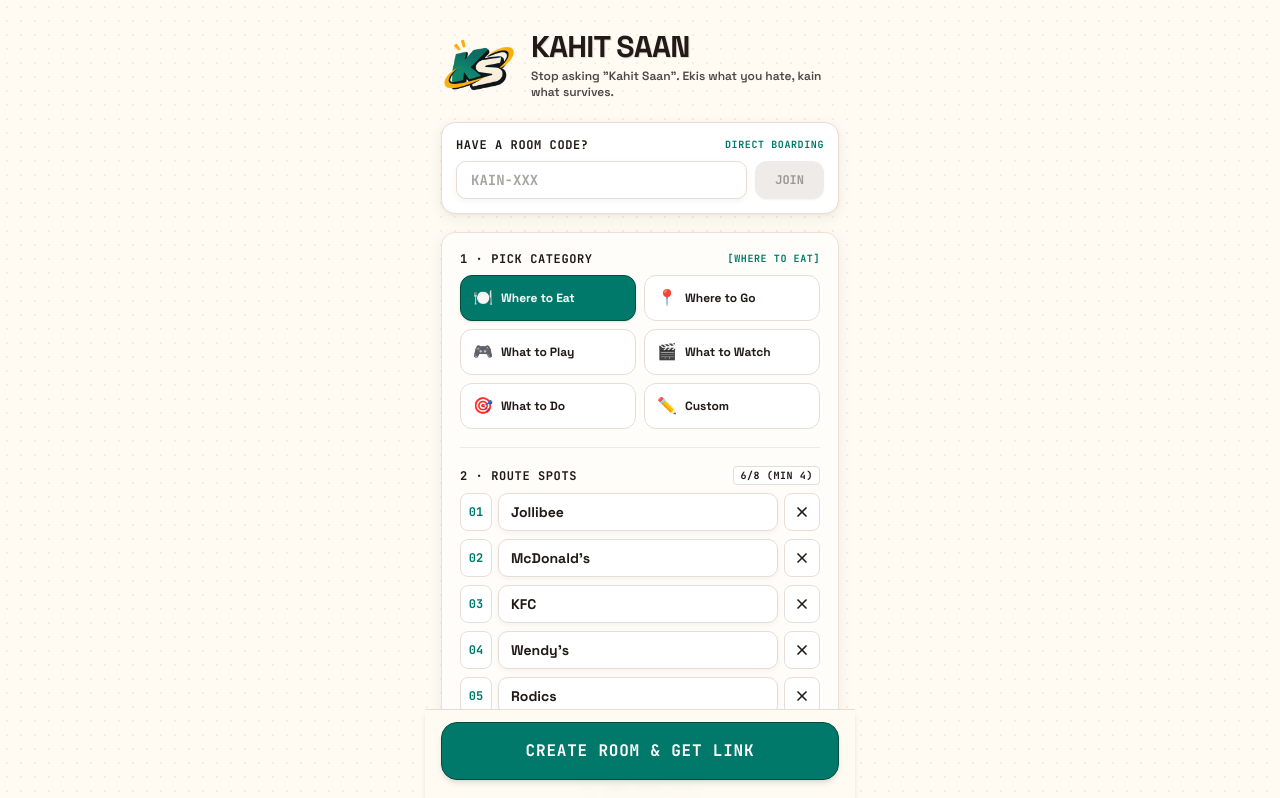
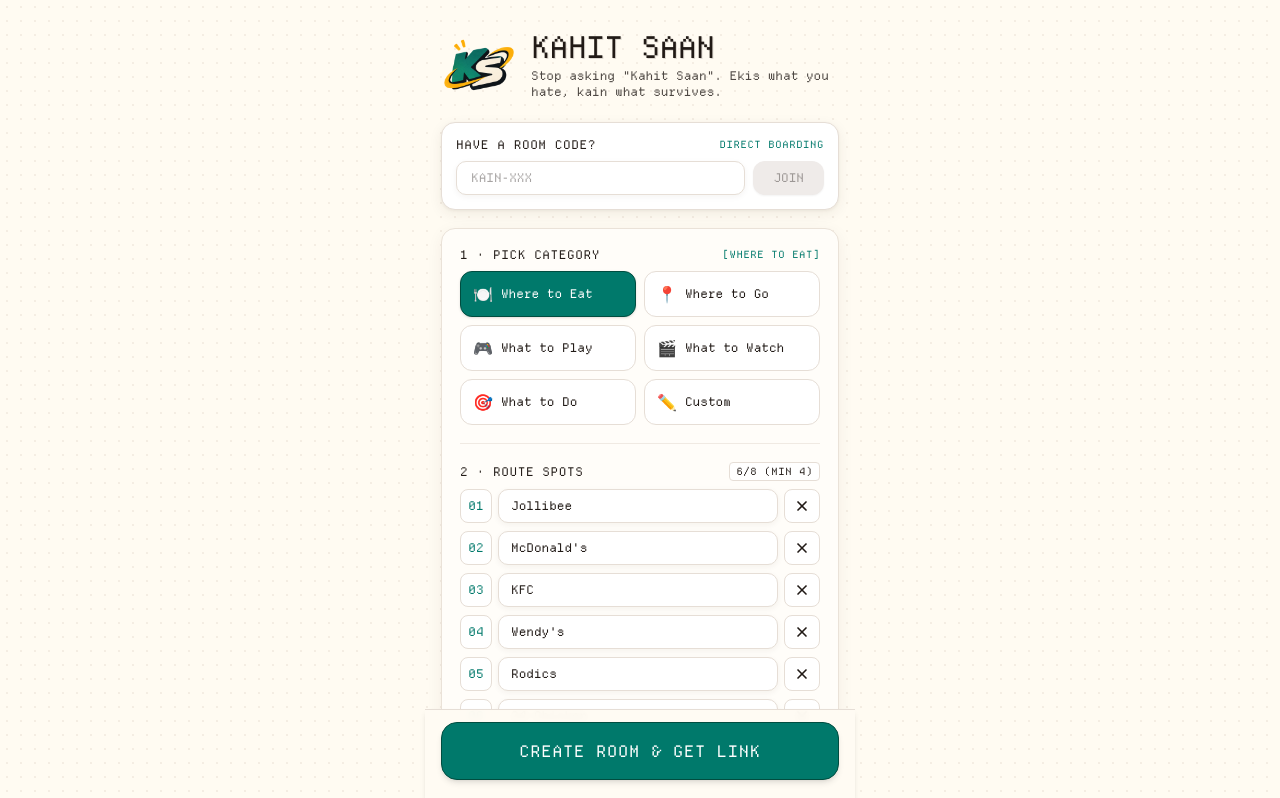
Before and after one commit to H3XoRuSH/kahit-saan, a Next.js app: page / in a window 1280 px wide. Shown: the top 798 px of the page. Built offline with nearby package versions, Linux system fonts and the light colour scheme.

Commit message:
style(typography): switch app to Departure Mono with bold winner plate

```diff
--- a/src/app/globals.css
+++ b/src/app/globals.css
@@ -24,17 +24,20 @@
   --color-calamansi: var(--calamansi);
   --color-tin: var(--tin);
   --color-plate-border: var(--plate-border);
-  --font-display: var(--font-space), system-ui, sans-serif;
-  --font-mono: var(--font-jb), ui-monospace, monospace;
+  --font-display: var(--font-mono-departure), ui-monospace, monospace;
+  --font-sans: var(--font-mono-departure), ui-monospace, monospace;
+  --font-mono: var(--font-mono-departure), ui-monospace, monospace;
 }
 
 html,
 body {
+  font-synthesis: none;
+  -webkit-font-smoothing: antialiased;
   background-color: var(--milk);
   background-image: radial-gradient(rgba(120, 80, 50, 0.08) 1px, transparent 1px);
   background-size: 14px 14px;
   color: var(--espresso);
-  font-family: var(--font-space), system-ui, sans-serif;
+  font-family: var(--font-mono-departure), ui-monospace, monospace;
   -webkit-tap-highlight-color: transparent;
   overscroll-behavior: none;
   caret-color: var(--teal);
--- a/src/app/layout.tsx
+++ b/src/app/layout.tsx
@@ -1,9 +1,12 @@
 import type { Metadata, Viewport } from "next";
-import { Space_Grotesk, JetBrains_Mono } from "next/font/google";
+import localFont from "next/font/local";
 import "./globals.css";
 
-const space = Space_Grotesk({ variable: "--font-space", subsets: ["latin"], weight: ["500", "600", "700"] });
-const jb = JetBrains_Mono({ variable: "--font-jb", subsets: ["latin"], weight: ["500", "700"] });
+const departureMono = localFont({
+  src: "./fonts/DepartureMono-Regular.woff2",
+  variable: "--font-mono-departure",
+  display: "swap",
+});
 
 export const metadata: Metadata = {
   title: "Kahit Saan - Main Menu",
@@ -27,7 +30,7 @@ export const viewport: Viewport = {
 
 export default function RootLayout({ children }: LayoutProps<"/">) {
   return (
-    <html lang="en" className={`${space.variable} ${jb.variable} h-full antialiased`}>
+    <html lang="en" className={`${departureMono.variable} h-full antialiased`}>
       <body className="min-h-dvh">{children}</body>
     </html>
   );
--- a/src/components/LobbyScreen.tsx
+++ b/src/components/LobbyScreen.tsx
@@ -136,7 +136,7 @@ export function JoinGate({
               placeholder={defaultAlias ? `e.g. ${defaultAlias}` : "Your nickname"}
               title={`You will be introduced as ${defaultAlias} if no alias is entered`}
               onChange={(e) => onNick(e.target.value)}
-              className="enamel-plate-sm min-w-0 flex-1 bg-white px-3 py-2 text-sm font-bold text-espresso outline-none placeholder:text-espresso/30 focus:border-teal"
+              className="enamel-plate-sm min-w-0 flex-1 bg-white px-3 py-2 text-xs text-espresso outline-none placeholder:text-espresso/30 focus:border-teal"
             />
             <button
               onClick={() => onNick(RANDOM_NICKNAMES[Math.floor(Math.random() * RANDOM_NICKNAMES.length)])}
--- a/src/components/Receipt.tsx
+++ b/src/components/Receipt.tsx
@@ -67,7 +67,7 @@ export default function Receipt({ room, onRematch, onHome, isGuest }: Props) {
         <div className="font-mono text-xs font-bold uppercase tracking-widest text-espresso/80">
           {theme.winnerPrefix}
         </div>
-        <div className="sign-dropshadow my-1.5 font-extrabold text-3xl sm:text-4xl leading-tight tracking-tight text-espresso">
+        <div className="sign-dropshadow my-1.5 font-extrabold text-3xl sm:text-4xl leading-tight tracking-tight text-espresso [font-synthesis:weight]">
           {winner.title}
         </div>
         <div className="font-mono text-xs font-bold text-espresso/85">
@@ -96,7 +96,7 @@ export default function Receipt({ room, onRematch, onHome, isGuest }: Props) {
         </div>
         <div className="flex flex-col gap-1.5">
           <LeaderRow
-            label={`1. ${winner.title} 🏆`}
+            label={<span className="[font-synthesis:weight]">{`1. ${winner.title} 🏆`}</span>}
             value={`❤️${winner.heartsFrom.length} ❌${winner.strikesFrom.length}`}
           />
           {runners.map((o, i) => (
--- a/src/components/SetupScreen.tsx
+++ b/src/components/SetupScreen.tsx
@@ -82,7 +82,7 @@ export default function SetupScreen({ nickname, onNick, onCreate, onJoinCode }:
             placeholder="KAIN-XXX"
             onChange={(e) => setCode(e.target.value)}
             onKeyDown={(e) => e.key === "Enter" && codeOk && onJoinCode(normalizeCode(code))}
-            className="enamel-plate-sm min-w-0 flex-1 bg-milk px-3.5 py-2 font-mono text-sm font-bold uppercase text-espresso outline-none placeholder:text-espresso/40 focus:border-teal"
+            className="enamel-plate-sm min-w-0 flex-1 bg-milk px-3.5 py-2 font-mono text-xs uppercase text-espresso outline-none placeholder:text-espresso/40 focus:border-teal"
           />
           <button
             disabled={!codeOk}
@@ -144,7 +144,7 @@ export default function SetupScreen({ nickname, onNick, onCreate, onJoinCode }:
                   maxLength={24}
                   placeholder={`Spot #${i + 1}`}
                   onChange={(e) => setOptions(options.map((x, j) => (j === i ? e.target.value : x)))}
-                  className="enamel-plate-sm min-w-0 flex-1 bg-white px-3 py-2 text-sm font-bold text-espresso outline-none placeholder:text-espresso/30 focus:border-teal"
+                  className="enamel-plate-sm min-w-0 flex-1 bg-white px-3 py-2 text-xs text-espresso outline-none placeholder:text-espresso/30 focus:border-teal"
                 />
                 <button
                   aria-label="Remove"
@@ -215,7 +215,7 @@ export default function SetupScreen({ nickname, onNick, onCreate, onJoinCode }:
               title={`You will be introduced as ${defaultAlias} if no alias is entered`}
               maxLength={20}
               onChange={(e) => onNick(e.target.value)}
-              className="enamel-plate-sm min-w-0 flex-1 bg-white px-3 py-2 text-sm font-bold text-espresso outline-none placeholder:text-espresso/30 focus:border-teal"
+              className="enamel-plate-sm min-w-0 flex-1 bg-white px-3 py-2 text-xs text-espresso outline-none placeholder:text-espresso/30 focus:border-teal"
             />
             <button
               onClick={() => onNick(RANDOM_NICKNAMES[Math.floor(Math.random() * RANDOM_NICKNAMES.length)])}
```
Also changed, not shown: src/app/fonts/DepartureMono-Regular.woff2 (added).
